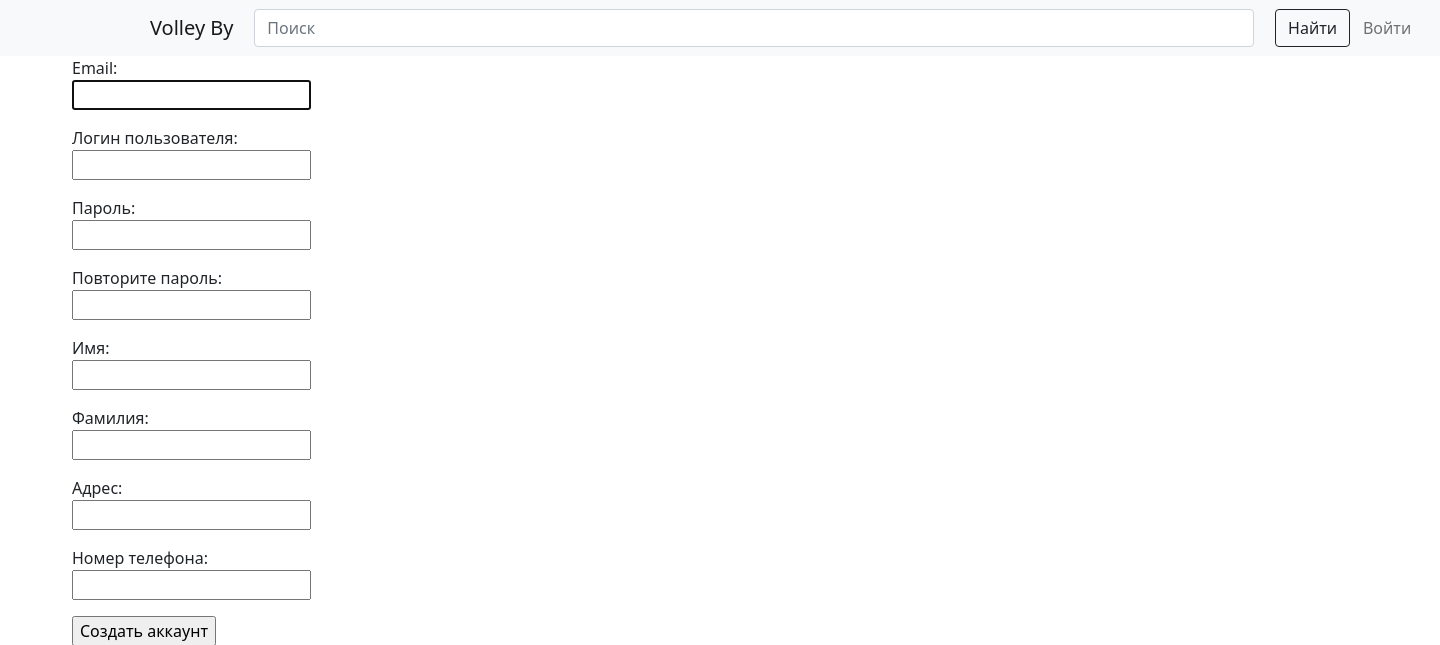
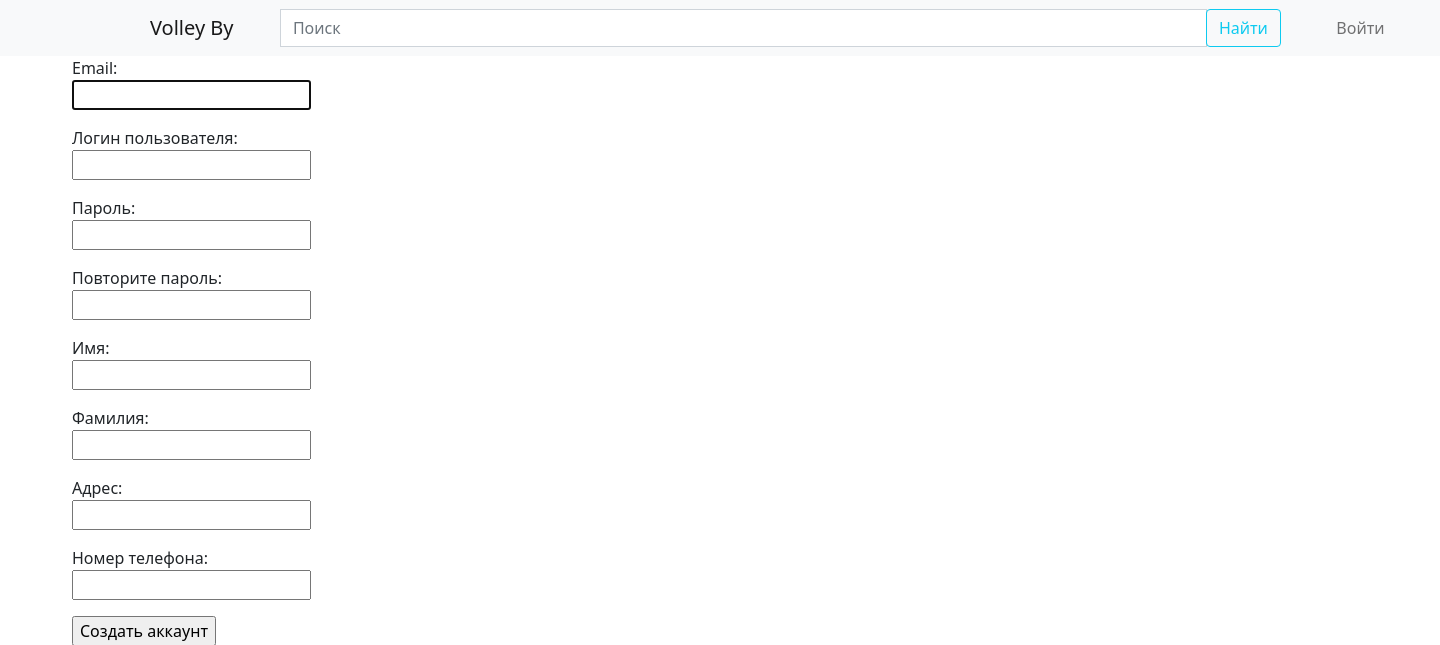
Before and after one commit to lyamat/Django-Website, a Django app: page /register/ in a window 1440 px wide. Shown: the top 645 px of the page. Run offline with Django 3.2, Linux system fonts and the light colour scheme.

Commit message:
search and order cancel added

```diff
--- a/orders/urls.py
+++ b/orders/urls.py
@@ -4,5 +4,6 @@ from .views import *
 app_name = 'orders'
 
 urlpatterns = [
-    path('make-order/', MakeOrderView.as_view(), name='make_order')
+    path('make-order/', MakeOrderView.as_view(), name='make_order'),
+    path('cancel-order/<int:id>/', CancelOrderView.as_view(), name='cancel_order')
 ]
--- a/products/views.py
+++ b/products/views.py
@@ -15,8 +15,9 @@ class HomeView(View):
 
 class SearchView(View):
 
-    def get(self, request):
-        products = Product.objects.filter()
+    def post(self, request):
+        search = request.POST['search']
+        products = Product.objects.filter(name__icontains=search)
         return render(request, 'shop/home.html', {'products': products})
 
 
--- a/templates/base.html
+++ b/templates/base.html
@@ -29,13 +29,17 @@
     </button>
     <div class="collapse navbar-collapse" id="collapsibleNavbar">
         <div class="search-bar">
-            <form class="form-inline">
-                <input class="form-control pr-lg-2" type="search" placeholder="Поиск" aria-label="Search">
+            <form method="post" action="{% url 'products:search' %}">
+                <div class="input-group">
+                    {% csrf_token %}
+                    <input name="search" id="search" class="form-control mr-sm-2" type="search"
+                        placeholder="Поиск" aria-label="Search">
+                    <div class="input-group-append">
+                        <button class="btn btn-outline-info pr-2" type="submit">Найти</button>
+                    </div>
+                </div>
             </form>
         </div>
-        <form class="form-inline">
-            <a href="{% url 'search' %}"><button class="btn btn-outline-dark pr-2" type="submit">Найти</button></a>
-        </form>
         <ul class="navbar-nav">
         {% if user.is_authenticated %}
             <li class="nav-item">
--- a/templates/profile/user_profile.html
+++ b/templates/profile/user_profile.html
@@ -65,6 +65,11 @@
                                     </a>
                                     {% endfor %}
                                 </div>
+                                {% if order.status == 'new_order' %}
+                                <a href="{% url 'orders:cancel_order' id=order.id %}">
+                                    <button class="btn btn-danger mt-3">Отменить заказ</button>
+                                </a>
+                                {% endif %}
                             </div>
                         </div>
                     </div>
```
Also changed, not shown: orders/views.py (+11 -0 lines).
